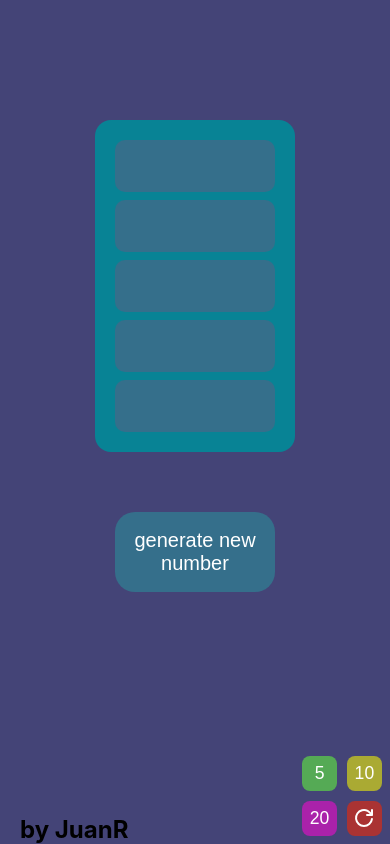
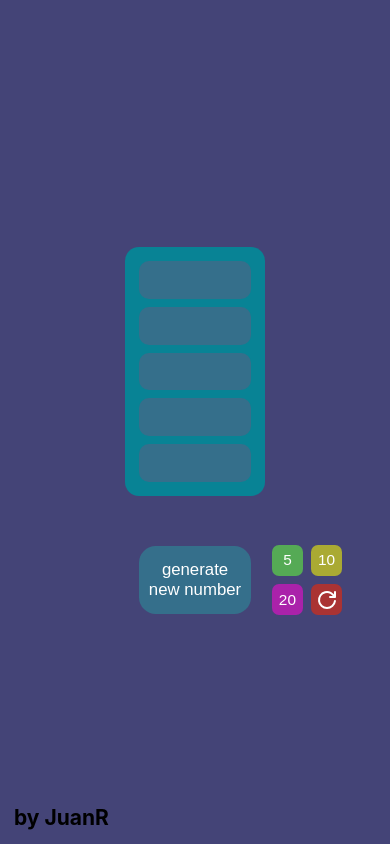
Before and after one commit to juanrur/blind-number, a React (Vite) app: page / in a window 390 px wide. Built offline with nearby package versions, Linux system fonts and the light colour scheme.

Commit message:
god responsive

```diff
--- a/src/App.css
+++ b/src/App.css
@@ -3,55 +3,43 @@
   --casilla-desactivada: #00aF7A;
   --casilla-container: #088395;
   --fondo: #447;
-  --tamaño-casilla: 10em;
+  --tamaño-casilla: 10rem;
+}
+
+.App{
+  display: flex;
+  flex-direction: column;
+  justify-content: space-between;
+  min-height: 100vh;
 }
 
 .casillas-container{
+  position: relative;
+  width: fit-content;
+  display: grid;
+  place-content: center;
   margin: 0 auto;
-  position: relative;
-  display: grid;
-  width: fit-content;
-  place-content: center;
-}
-
-@media (max-width: 650px) {
-  .botones{
-    left: inherit;
-    right: 0;
-    bottom: 0;
-  }
-  .casillas-container{
-    position: static;
-  }
-  :root{
-    --tamaño-casilla: 8em;
-  }
 }
 
 .casillas{
   background-color: var(--casilla-container);
   border-radius: 1em;
-  padding: 1em 1em;
-  margin-top: 0em;
+  padding: 1em;
   display: flex;
   flex-direction: column;
   flex-wrap: wrap;
+  gap: 8px;
   max-height: 40em;
-  flex-wrap: wrap;
 }
 
-.mCasillas {
-  width: calc(var(--tamaño-casilla) * 2.6);
-}
 
 .casilla{
-  height: 2.6em;
+  height: 3.2rem;
   width: var(--tamaño-casilla);
-  border-radius: 0.5em;
-  font-size: 20px;
+  border-radius: 10px;
+  font-size: 1.2rem;
   color: #fff;
   border: none;
-  margin: 0.2em 0.2em;
   background-color: var(--casilla-default);
 }
 
@@ -61,6 +49,55 @@
 
 .casillaA:hover{
   background-color: #00bF8A ;
+}
+
+.randomNumber-buttons{
+  position: static;
+  width: fit-content;
+  margin: 0 auto;
+}
+
+.mCasillas {
+  width: calc(var(--tamaño-casilla) * 2.25);
+}
+
+@media (max-width: 650px) {
+  .mCasillas {
+    width: calc(var(--tamaño-casilla) * 2.35);
+  }
+
+  html{
+    font-size: 14px;
+  }
+
+  .randomNumber-buttons{
+    position: relative;
+  }
+
+  .botones{
+    position: absolute;
+    left: initial;
+    margin: 0;
+    top: 50%;
+    transform: translate(0, -50%);
+    right: -6.5rem;
+  }
+
+  .casilla{
+    height: 2.7rem;
+  }
+
+  .casillas{
+    max-height: 37rem;
+  }
+
+  .casillas-container{
+    position: inherit;
+  }
+
+  :root{
+    --tamaño-casilla: 8rem;
+  }
 }
 
 .haveNumber{
@@ -88,8 +125,5 @@ h2{
 }
 
 footer{
-  display: block;
-  position: fixed;
-  bottom: 0;
-  margin-left: 20px;
+  padding: 1rem;
 }
--- a/src/App.tsx
+++ b/src/App.tsx
@@ -40,6 +40,7 @@ function App () {
         numbersInBoxes={numbersInBoxes}
         boxesCanChange={boxesCanChange}/>
 
+        <div className='randomNumber-buttons'>
           <RandomNumberBox
           isGameOver={gameOver}
           isWin={win}
@@ -47,8 +48,10 @@ function App () {
           randomNumber={randomNumber}/>
 
           <Buttons reset={reset} changeNumberBoxes={changeNumberBoxes} />
+        </div>
 
       </div>
+
       <footer className=''>
         <h2>by JuanR</h2>
       </footer>
--- a/src/components/buttons.css
+++ b/src/components/buttons.css
@@ -4,7 +4,8 @@
   grid-template-columns: repeat(2, 1fr);
   gap: 0.6rem;
   margin: 8px;
-  left: -6em;
+  top: 0;
+  left: -6rem;
 }
 
 .botones button{
--- a/src/index.css
+++ b/src/index.css
@@ -7,3 +7,7 @@ body {
   -webkit-font-smoothing: antialiased;
   -moz-osx-font-smoothing: grayscale;
 }
+
+*{
+  box-sizing: border-box;
+}
```
Lines whose indentation alone changed are shown as unchanged.
